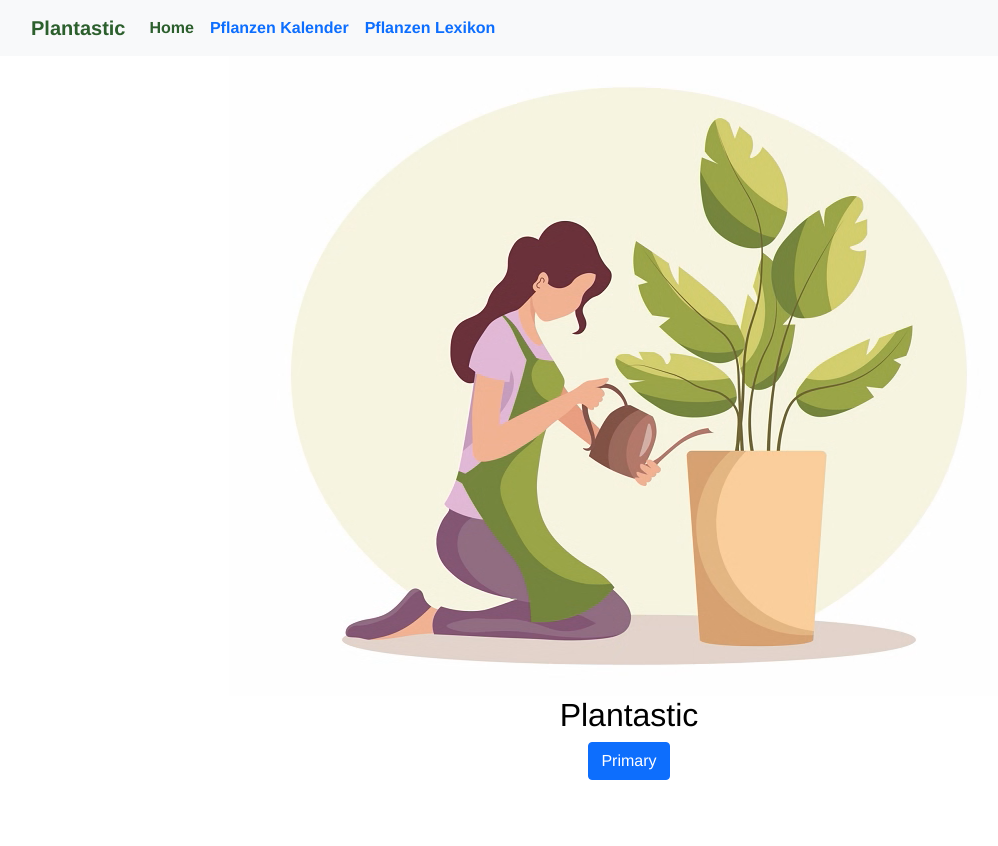
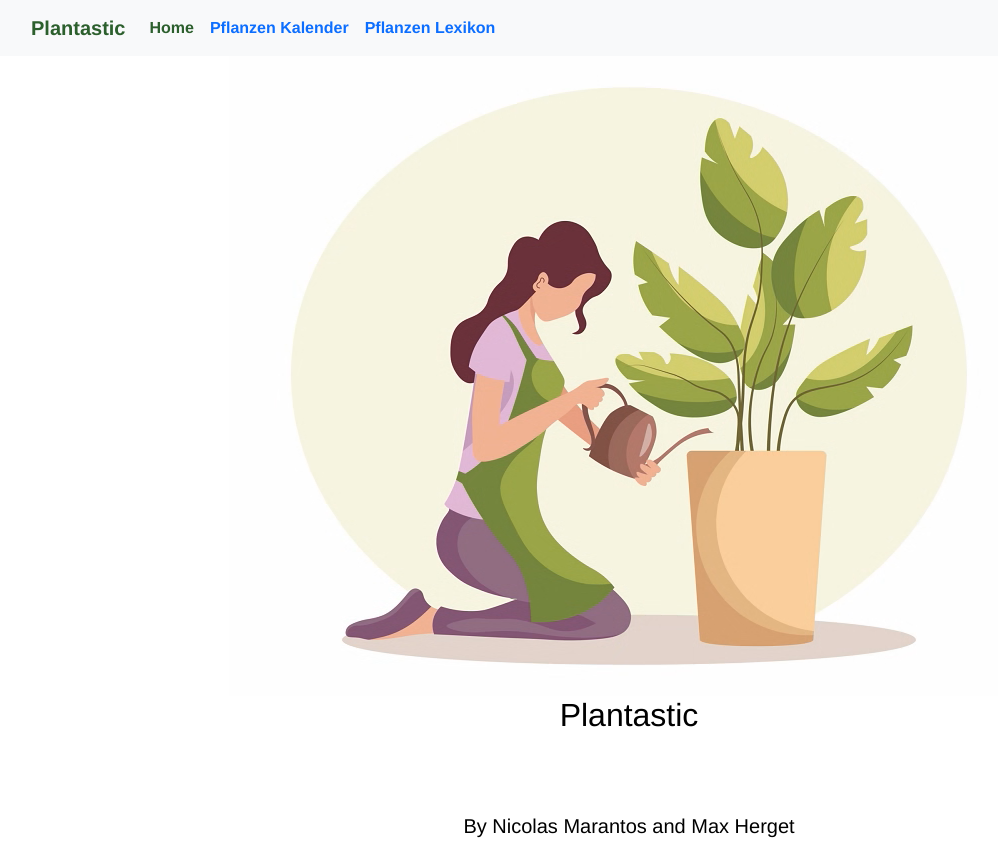
Before and after one commit to nicomarantos/Plant-Frontend, a Vue app: page / in a window 1280 px wide. Shown: the whole page, without its empty margins (11-1009 px from the left). Before the commit the page ends 800 px from the top, so only its background shows below. Built offline with nearby package versions, Linux system fonts and the light colour scheme; no server answers.

Commit message:
Home View verbässert

```diff
--- a/src/components/ListingElement.vue
+++ b/src/components/ListingElement.vue
@@ -1,7 +1,6 @@
 <template>
   <div v-for="plant in plants" :key="plant.id">
     <div v-if="plant.saved === true">
-      <!-- <div class="col" v-for="plant in ListingElement" :key="plant.id"> -->
 <br>
       <a
         href="#"
--- a/src/views/HomeView.vue
+++ b/src/views/HomeView.vue
@@ -2,13 +2,14 @@
   <div class="home">
     <img alt="plantasticLogo" src="../assets/plantasticLogo.png">
     <h2>Plantastic</h2>
-    <HelloWorld>
-    </HelloWorld>
+    <br>
+    <br>
+    <br>
+    <h5>By Nicolas Marantos and Max Herget</h5>
   </div>
 </template>
 <script>
 /*eslint-disable*/
-// @ is an alias to /src
 import HelloWorld from '@/components/HelloWorld.vue'
 
 export default {
@@ -41,7 +42,6 @@ export default {
               "botanicalName": plant.botanicalName,
               "description": plant.description,
               "wateringperiod": plant.wateringperiod,
-              //"wateringperiodCurrent":dayOfYear(new Date(Date.now())),
               "wateringperiodCurrent":plant.day-dayOfYear(new Date(Date.now())),
               "day": plant.day,
               "saved": true
--- a/src/views/PlantCalender.vue
+++ b/src/views/PlantCalender.vue
@@ -1,11 +1,11 @@
 <template>
   <div class="p-5 mb-2 bg-success bg-gradient text-white">
     <h1>Wateringlist</h1>
-  <div class="list-group-item list-group-item-success">
+    <div class="list-group-item list-group-item-success">
     <sort-buttons :plants="this.plants"></sort-buttons>
     <ListingElement :plants="this.plants"></ListingElement>
   </div>
-    </div>
+</div>
 </template>
 
 <script>
@@ -21,7 +21,6 @@ export default {
   methods :  {
      updateWateringperiodCurrent(plant)
     {
-      //if schleife mit saved==true noch rein
       console.log('geht durch')
         const endpoint = process.env.VUE_APP_BACKEND_BASE_URL + '/api/v1/plant/' + plant.id
         const myHeaders = new Headers();
```
